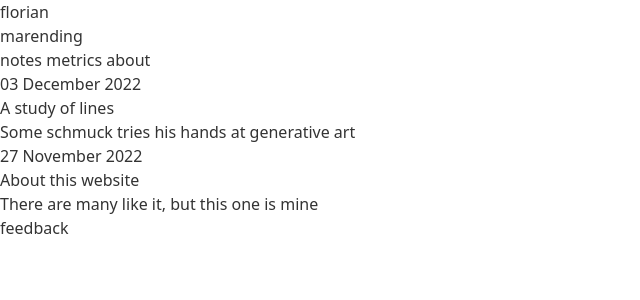
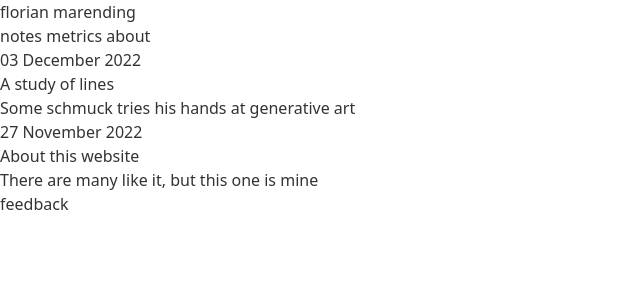
Before and after one commit to beingflo/marending.dev, a SvelteKit app: page / in a window 1280 px wide. Shown: the top 300 px of the page, without its empty margins (0-640 px from the left). Built offline with nearby package versions, Linux system fonts and the light colour scheme.

Commit message:
Change header name layout

```diff
--- a/src/routes/+layout.svelte
+++ b/src/routes/+layout.svelte
@@ -9,14 +9,14 @@
 	const toggleFeedback = () => (showFeedback = !showFeedback);
 </script>
 
-<header class="flex flex-row justify-between h-fit max-w-screen-2xl mx-auto">
-	<a href="/" class="flex flex-row gap-3 m-4 h-fit">
-		<div class="flex flex-col h-fit">
-			<h1 class="font-light text-2xl md:text-3xl w-fit">florian</h1>
-			<h1 class="font-thin text-2xl md:text-3xl ml-4 md:ml-5 -mt-3 w-fit">marending</h1>
+<header class="flex flex-row justify-between h-fit max-w-screen-2xl mx-auto mt-4">
+	<a href="/" class="flex flex-row gap-3 ml-4 h-fit">
+		<div class="flex flex-col w-fit">
+			<span class="text-sm">florian</span>
+			<span class="text-sm -mt-2">marending</span>
 		</div>
 	</a>
-	<nav class="flex flex-row gap-3 sm:gap-6 pr-6 pt-5 md:pt-6 h-fit decoration-1">
+	<nav class="flex flex-row gap-3 sm:gap-6 pr-6 h-fit decoration-1">
 		<a
 			class="text-sm md:text-md {($page.url.pathname.startsWith('/notes') ||
 				$page.url.pathname === '/') &&
```
